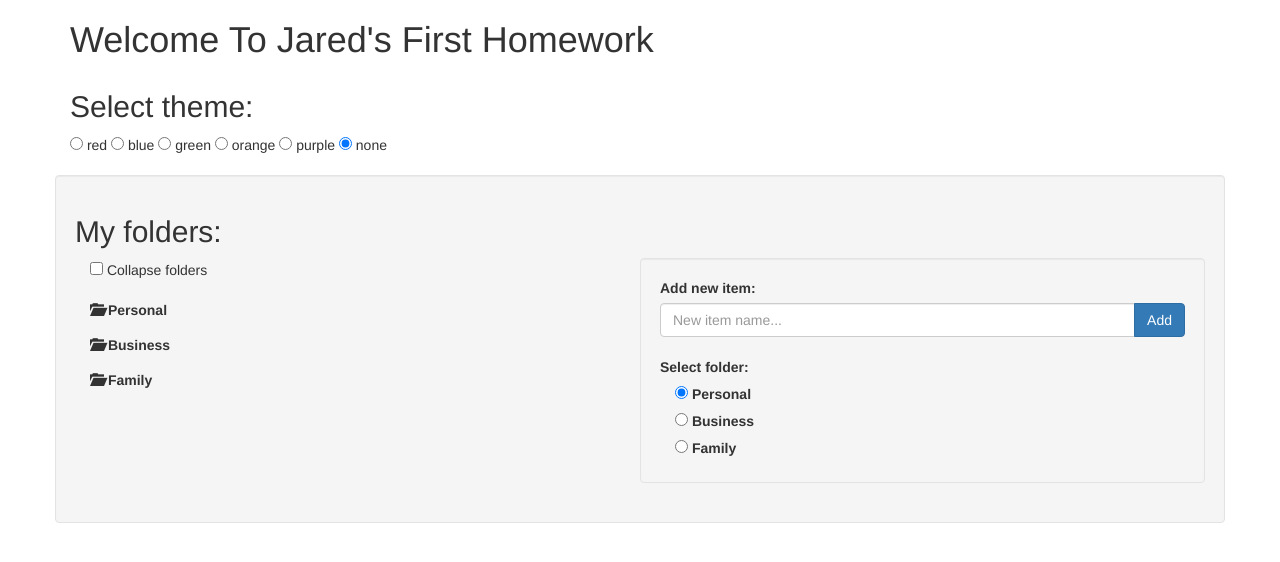
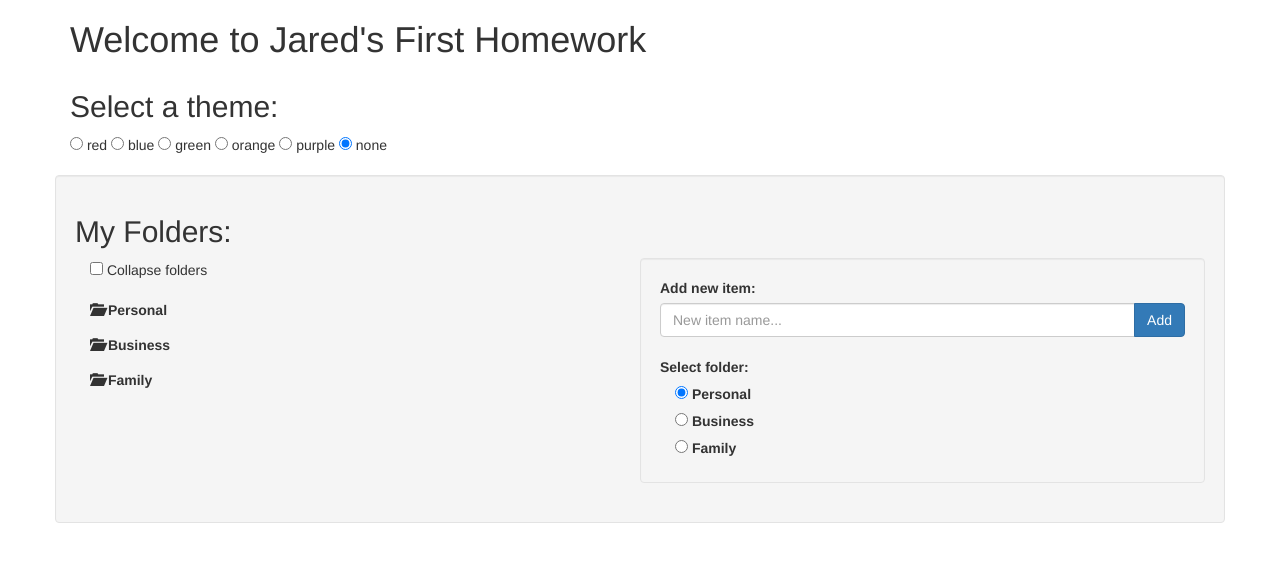
Before and after one commit to JCarran0/AngularJS102, a plain HTML site: page homework/hw1_directives/index.html in a window 1280 px wide. Shown: the top 562 px of the page. Drawn offline with nearby package versions, Linux system fonts and the light colour scheme.

Commit message:
linting and other small fixes

```diff
--- a/homework/hw1_directives/index.html
+++ b/homework/hw1_directives/index.html
@@ -74,11 +74,11 @@
 
 
   <div id='top-block' class='container'>
-    <h1 ng-bind="ctrl.headerTitle"></h1>
+    <h1>Welcome to Jared's First Homework</h1>
   </div>
 
   <div id='theme-picker-block' class='container'>
-    <h2 ng-bind='ctrl.colorTitle'></h2>
+    <h2>Select a theme:</h2>
     <div>
         <span ng-repeat="color in ctrl.colors">
           <input type="radio"
@@ -98,7 +98,7 @@
            orange2: ctrl.selectedColor === 'orange',
            purple2: ctrl.selectedColor === 'purple',
        }">
-    <h2 ng-bind='ctrl.foldersTitle'></h2>
+    <h2>My Folders:</h2>
 
     <div id='folder-list' class='container col-sm-6'>
       <input type='checkbox' ng-model='ctrl.collapseFolders'> Collapse folders
--- a/homework/hw1_directives/index.js
+++ b/homework/hw1_directives/index.js
@@ -4,15 +4,14 @@ var myApp = angular.module('MyApp', ['CustomServices']);
 myApp.controller('MyController', function(TestFactory, FileCabinet, Colors) {
   var self = this;
 
-  self.headerTitle = "Welcome To Jared's First Homework";
-  self.colorTitle = "Select theme:";
-  self.foldersTitle = "My folders:";
-  self.newItem = {folder: "Personal"} // default value
+  var FileCab = new FileCabinet();
+  self.folders = FileCab.folders;
+  self.colors = Colors;
 
-  self.colors = Colors;
+  // Set defaults
+  self.newItem = {folder: "Personal"}; // default value
   self.selectedColor = 'none';
-  var FileCab = new FileCabinet
-  self.folders = FileCab.folders;
+
 
   // load default folders
   FileCab.addFolderToFileCabinet('Personal');
@@ -24,7 +23,7 @@ myApp.controller('MyController', function(TestFactory, FileCabinet, Colors) {
   this.addNewItem = function(newItemObj){
     FileCab.addItemToFolder(newItemObj.folder, newItemObj.itemName);
     self.newItem.itemName = "";  // reset text input
-  }
+  };
 
   self.test = new TestFactory('jared', 'carrano');
 });
--- a/homework/hw1_directives/services.js
+++ b/homework/hw1_directives/services.js
@@ -5,7 +5,7 @@ MyApp.factory('TestFactory', function(){
 	var TestFactory = function(first, last){
 		this.first = first;
 		this.last = last;
-	}
+	};
 
 	return TestFactory;
 });
@@ -14,11 +14,11 @@ MyApp.factory('FileCabinet', function(){
 
 	var FileCabinet = function(){
 		this.folders = [];
-	}
+	};
 
 	FileCabinet.prototype.addItemToFolder = function(folder, item) {
 		// find the desired folder and push item into it
-		for (var i=0; i<this.folders.length; i++){
+		for (var i = 0; i < this.folders.length; i++){
 			if (this.folders[i].name === folder){
 				this.folders[i].items.push(item);
 				return;
@@ -34,22 +34,6 @@ MyApp.factory('FileCabinet', function(){
 	};
 
 	return FileCabinet;
-})
+});
 
-
-// MyApp.value('Folders', [
-//   	{
-//   		name: 'Personal',
-//   		items: ['item1','item2']
-//   	},
-//   	{
-//   		name: 'Work',
-//   		items: ['item1','item2']
-//   	},
-//   	{
-//   		name: 'Trip',
-//   		items: ['item1','item2']
-//   	}
-//   ]);
-
-  MyApp.value('Colors', ['red', 'blue', 'green', 'orange', 'purple', 'none']);
+MyApp.value('Colors', ['red', 'blue', 'green', 'orange', 'purple', 'none']);
```
